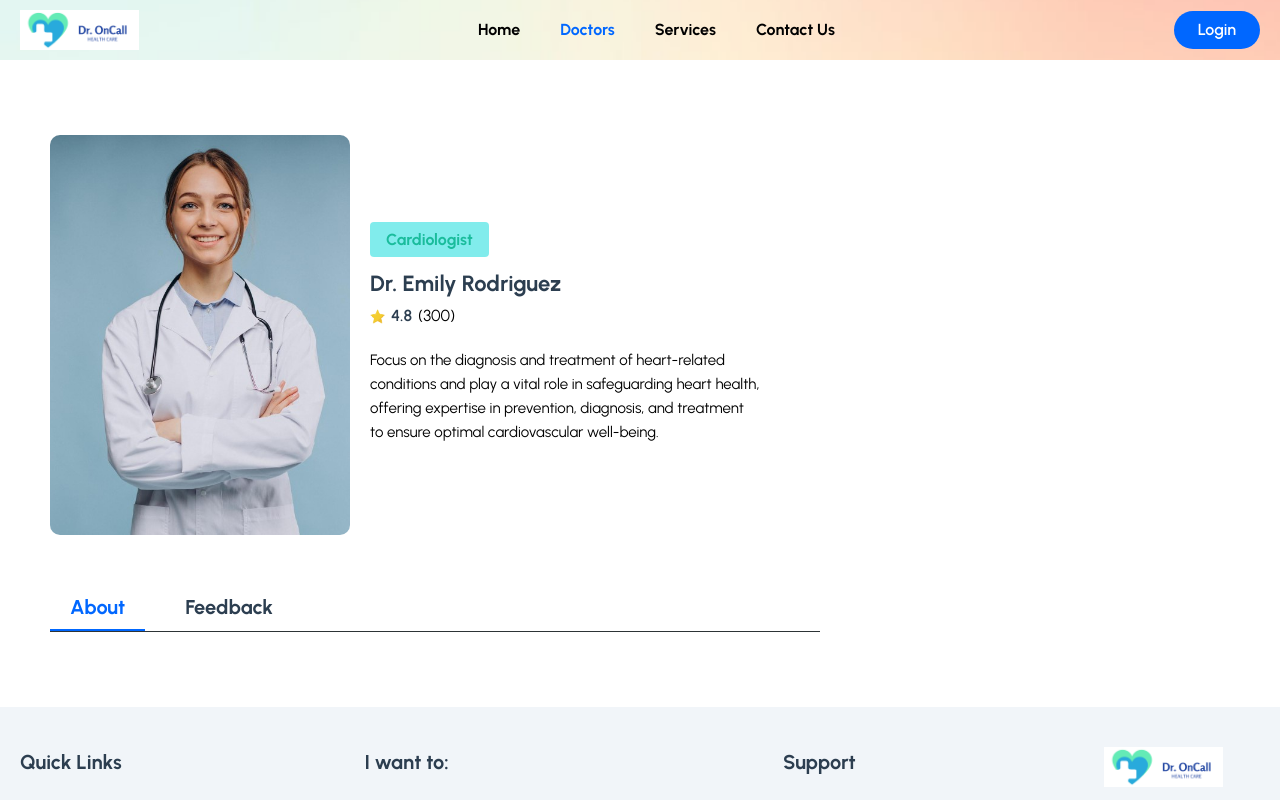
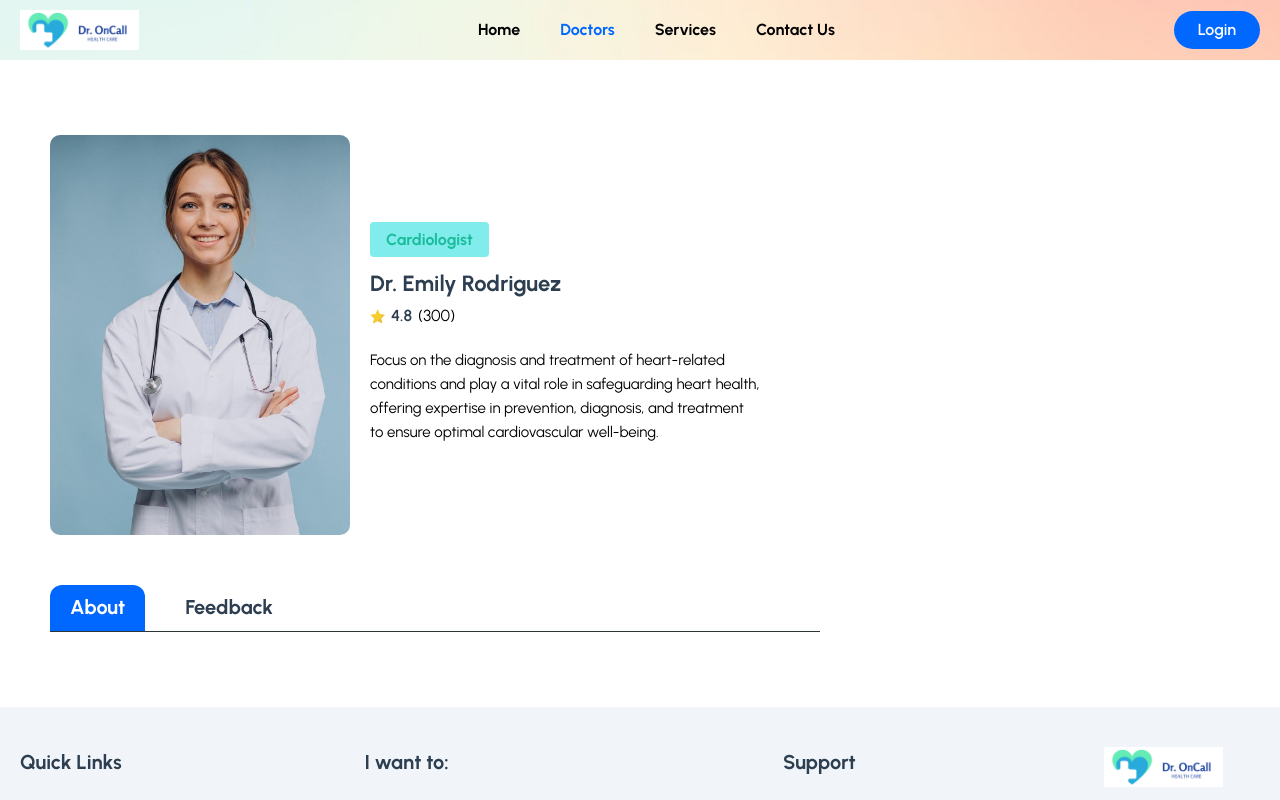
Before and after one commit to RavinduKavinda/doctor-appointment-booking, a React (Vite) app in the folder frontend/: page /doctors/1 in a window 1280 px wide. Shown: the top 800 px of the page. Built offline with nearby package versions, Linux system fonts and the light colour scheme; a web font is replaced by a local one.

Commit message:
styles changed

```diff
--- a/frontend/src/pages/Doctors/DoctorDetails.jsx
+++ b/frontend/src/pages/Doctors/DoctorDetails.jsx
@@ -45,13 +45,13 @@ const DoctorDetails = () => {
             <div className="mt-[50px] border-b border-solid border-[#2d3436]">
               <button
                 onClick={() => setTab('about')}
-                className={`${tab === "about" && " border-b-2 border-solid border-primaryColor  text-primaryColor"}
+                className={`${tab === "about" && " border-b-2 border-solid border-primaryColor rounded-t-xl  bg-primaryColor  text-white"}
                 py-2 px-5 mr-5 text-[20px] leading-7 text-headingColor font-bold`}>
                 About
               </button>
               <button
               onClick={() => setTab('feedback')}
-                className={`${tab === "feedback" && "border-b-2 border-solid border-primaryColor  text-primaryColor"}
+                className={`${tab === "feedback" && "border-b-2 border-solid border-primaryColor rounded-t-xl bg-primaryColor  text-white"}
                 py-2 px-5 mr-5 text-[20px] leading-7 text-headingColor font-bold`}>
                 Feedback
               </button>
```
